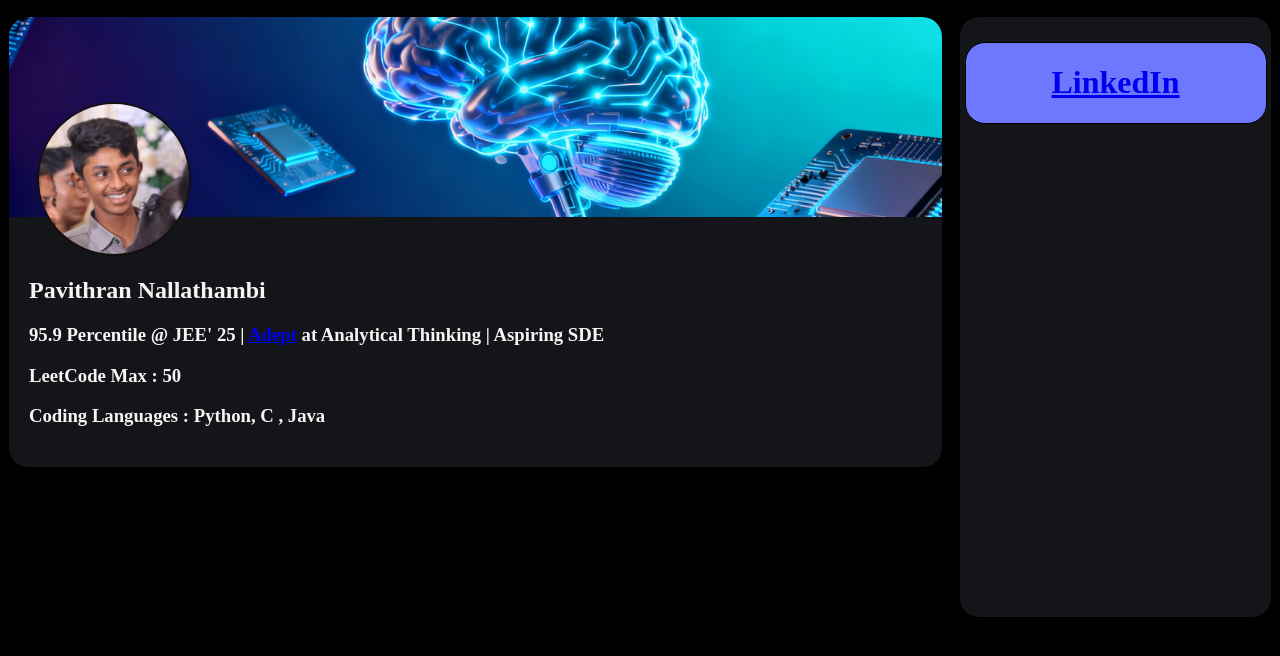
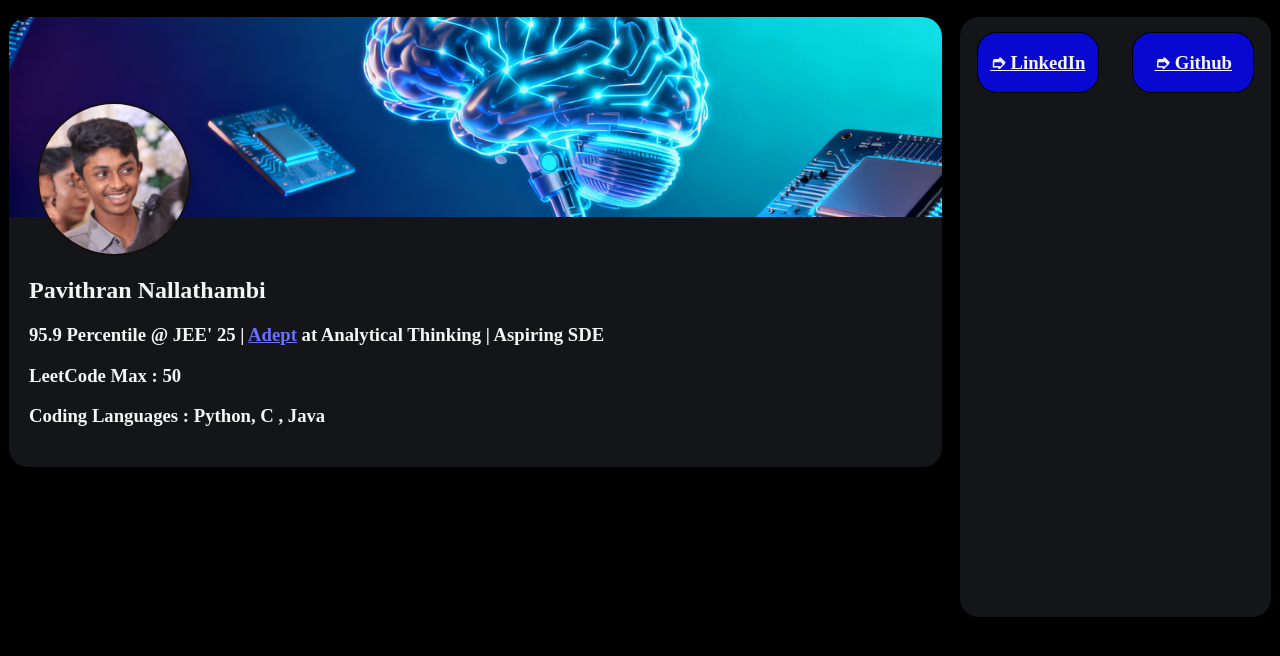
Before and after one commit to luckycelestial/Portfolio-Page, a plain HTML site: page index.html in a window 1280 px wide. Drawn offline with Linux system fonts and the light colour scheme.

Commit message:
added github and linkedin buttons

```diff
--- a/index.html
+++ b/index.html
@@ -12,14 +12,14 @@
                 </div>
                 <div class="text">
                     <h2 class="name">Pavithran Nallathambi</h2>
-                    <h3>95.9 Percentile @ JEE' 25 | <a href="https://dictionary.cambridge.org/dictionary/english/adept" target="_blank">Adept</a> at Analytical Thinking | Aspiring SDE </h3>
+                    <h3>95.9 Percentile @ JEE' 25 | <a href="https://dictionary.cambridge.org/dictionary/english/adept" target="_blank" style="color:rgb(110, 110, 255)">Adept</a> at Analytical Thinking | Aspiring SDE </h3>
                     <h3>LeetCode Max : 50</h3>
                     <h3>Coding Languages : Python, C , Java</h3>
 
                 </div>
             </div>
             <div class="side">
-                    <div class="btn"><h1><a href="https://www.linkedin.com/in/pavithran-nallathambi-2425km/">LinkedIn</a></h1></div>
+                    <div class="btns"><div class="btn"><h3><a href="https://www.linkedin.com/in/pavithran-nallathambi-2425km/" target="_blank" style="color:whitesmoke">➮ LinkedIn</a></h3></div><div class="btn"><h3><a href="https://github.com/luckycelestial" target="_blank" style="color:whitesmoke">➮ Github</a></h3></div></div>
             </div>
         </header>
     </body>
--- a/stylesnew.css
+++ b/stylesnew.css
@@ -32,7 +32,7 @@ body{
 
 }
 .side{
-    background: rgb(19, 21, 24);
+    background: #131518;
     border: 1px solid black;
     height: 600px;
     flex: 1;
@@ -46,9 +46,12 @@ body{
 .btn{
     border: 1px solid black;
     border-radius: 20px;
-    background-color: rgb(110, 120, 255);
-    width: 300px;
-    margin-top: 25px;
-    margin-left: auto;
-    margin-right: auto;
+    background-color: #0808d1;
+    width: 120px;
 }
+.btns{
+    display: flex;
+    align-items: center;
+    margin-top: 15px;
+    justify-content: space-around;
+}
```
